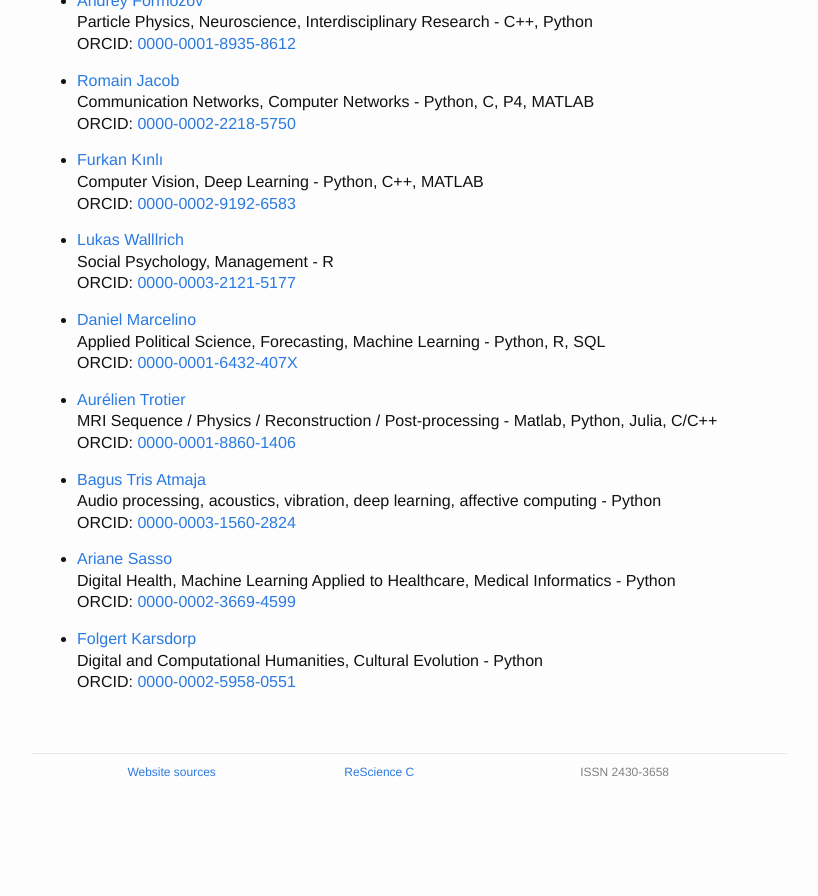
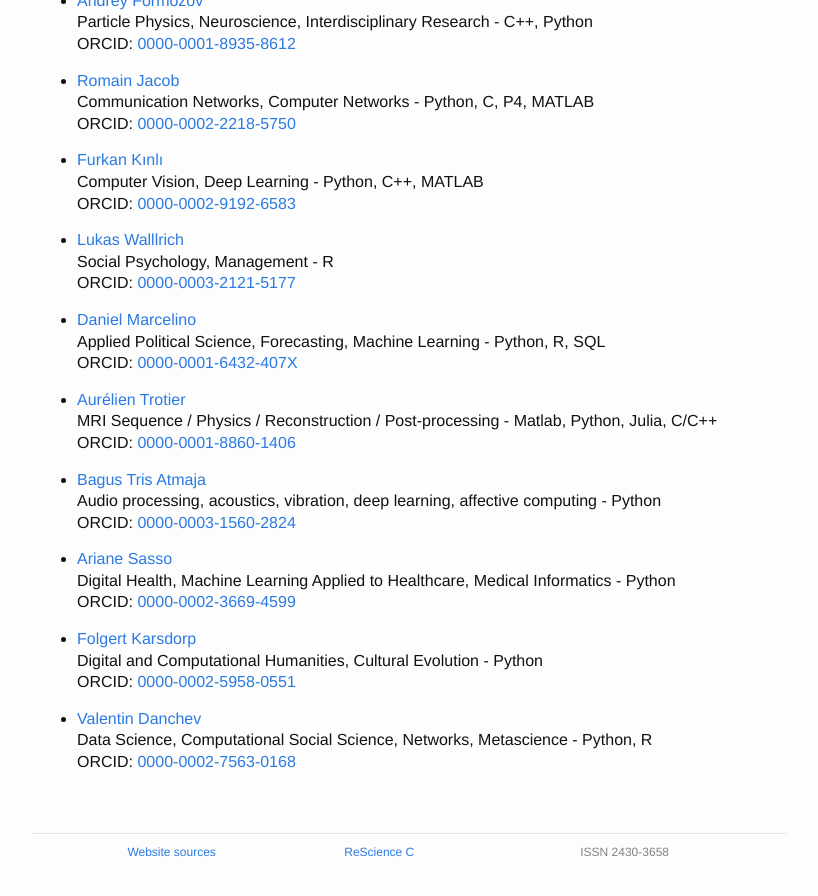
Before and after one commit to ReScience/rescience.github.io, a Jekyll site: the page built from 04-board.md, in a window 1280 px wide and 900 px high, scrolled down 12736 px. Shown: the top 896 px of the window, without its empty margins (223-1041 px from the left). Built offline with Jekyll 4.4.1, drawn with Linux system fonts in a browser that asks for light colours; our own code applies the rules of GitHub Pages for plain Markdown files; before the commit the page ends 13556 px from its top, so only the background shows below that.

Commit message:
Added Valentin Danchev to the board

```diff
--- a/04-board.md
+++ b/04-board.md
@@ -691,3 +691,7 @@ ORCID: [0000-0002-8225-7517](https://orcid.org/0000-0002-8225-7517)
 * [Folgert Karsdorp](https://github.com/fbkarsdorp)
   Digital and Computational Humanities, Cultural Evolution - Python
   ORCID: [0000-0002-5958-0551](https://orcid.org/0000-0002-5958-0551)
+
+* [Valentin Danchev](https://github.com/valdanchev)
+  Data Science, Computational Social Science, Networks, Metascience - Python, R
+  ORCID: [0000-0002-7563-0168](https://orcid.org/0000-0002-7563-0168)
```
